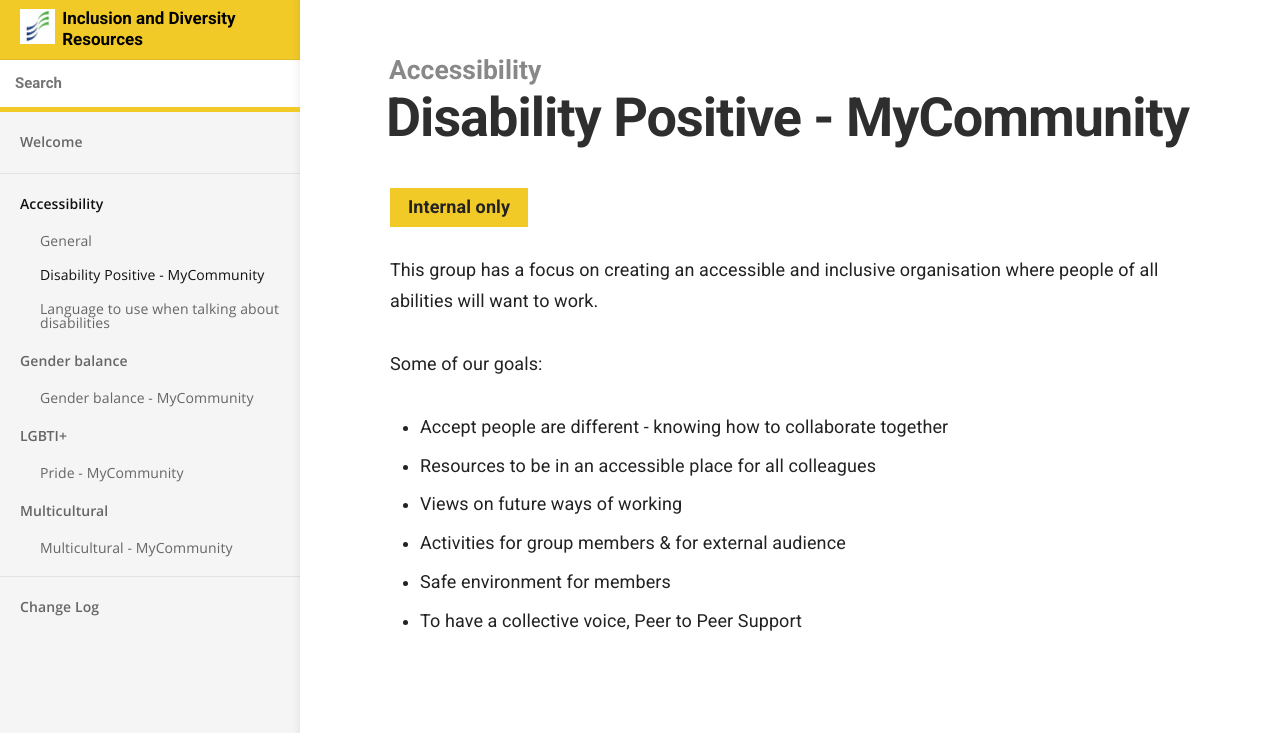
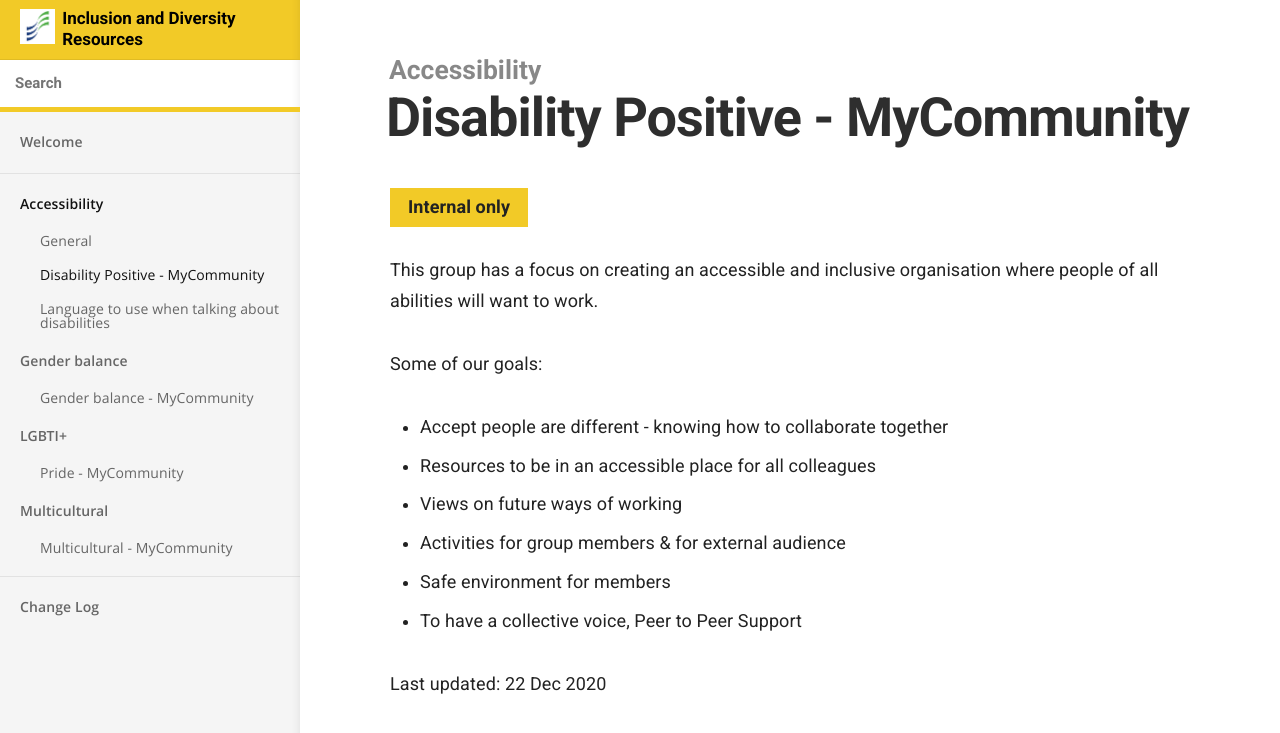
Before and after one commit to numbat70/inclusion2021, a Jekyll site: the page built from _docs/accessibility/disability-positive.md, in a window 1280 px wide. Shown: the top 733 px of the page. Built offline with Jekyll 4.4.1, drawn with Linux system fonts in a browser that asks for light colours.

Commit message:
SK - add last updated mention

```diff
--- a/_docs/accessibility/disability-positive.md
+++ b/_docs/accessibility/disability-positive.md
@@ -16,3 +16,6 @@ Some of our goals:
 - Activities for group members & for external audience
 - Safe environment for members
 - To have a collective voice, Peer to Peer Support
+
+
+<div>Last updated: {{site.time | date_to_string}}</div>
```
